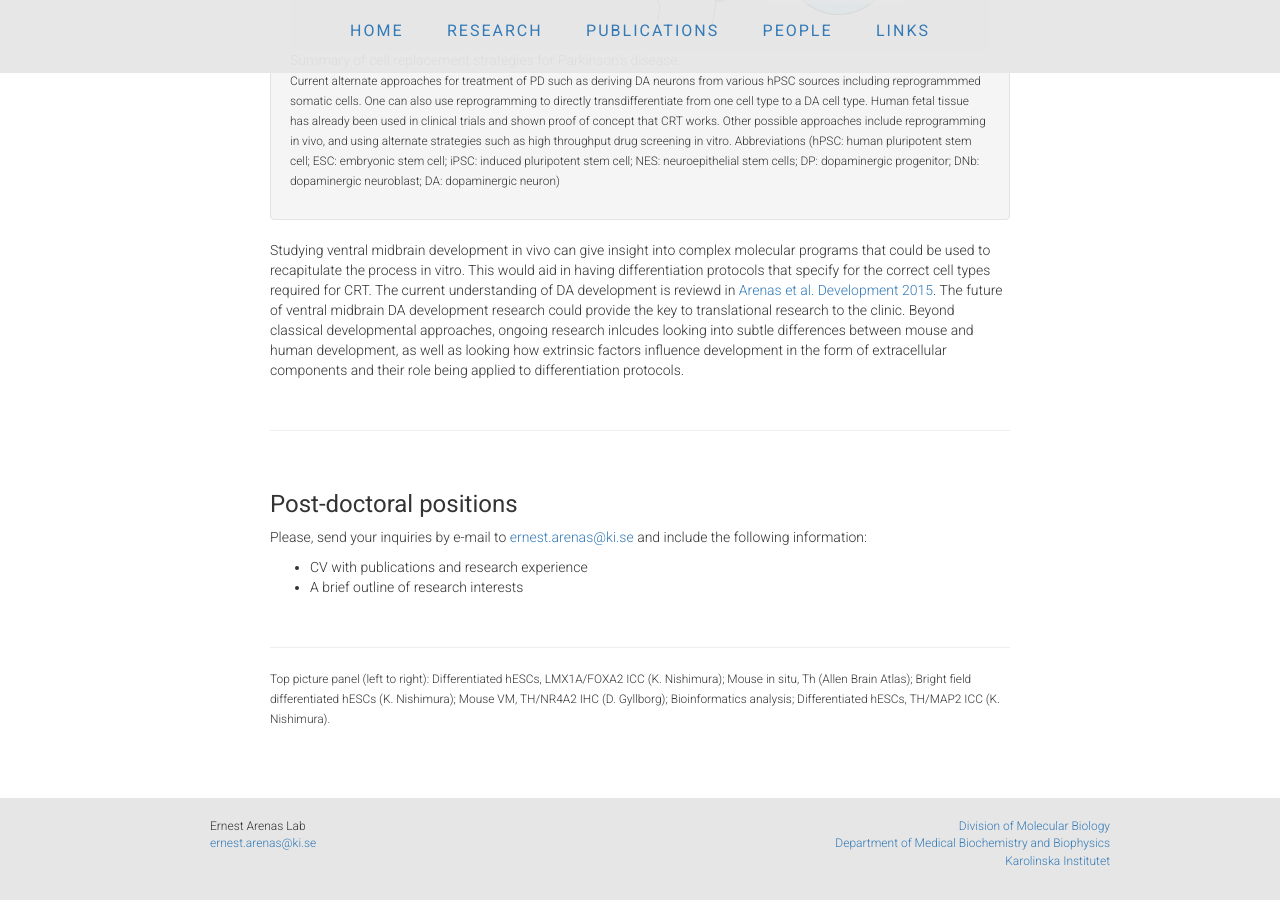
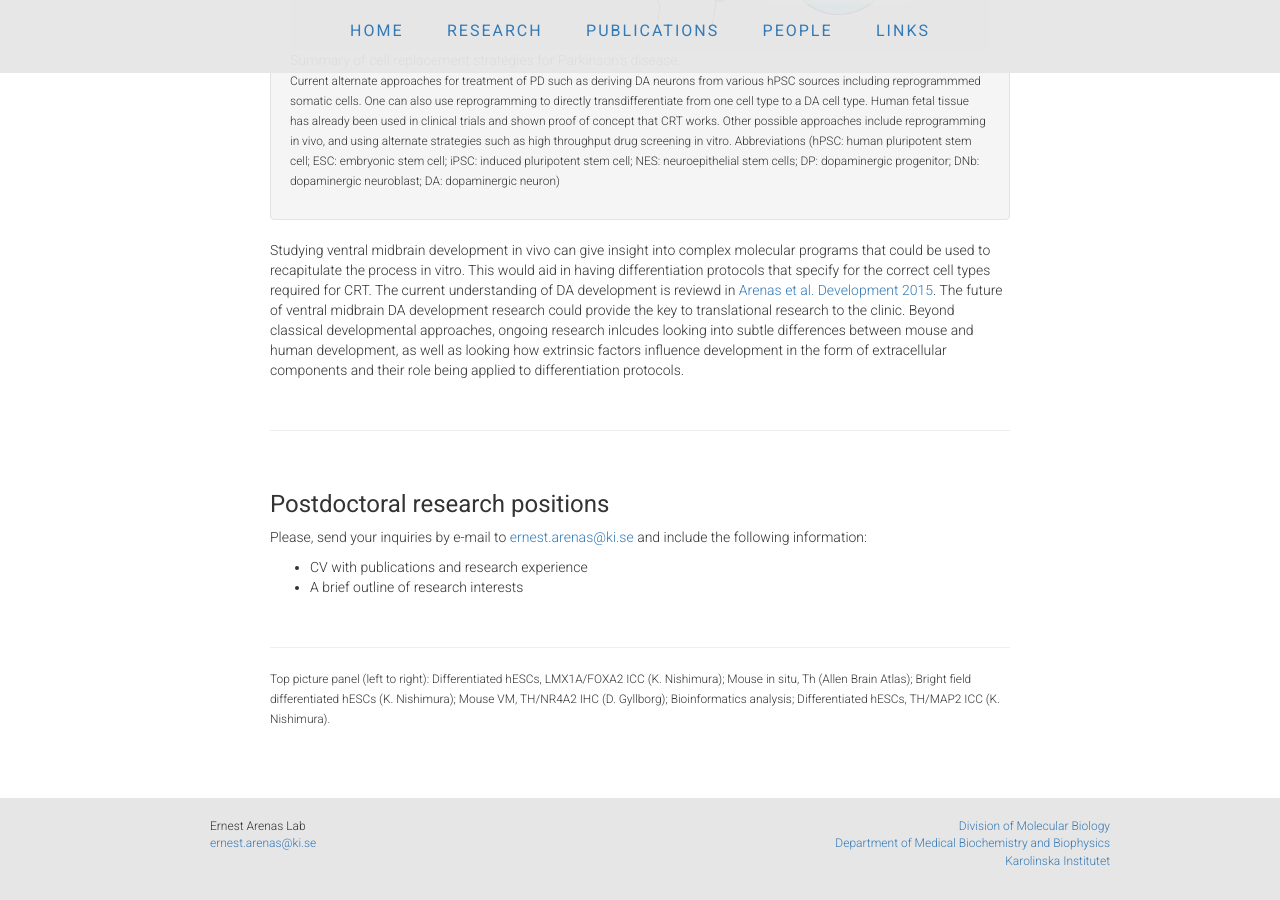
Before and after one commit to ArenasLab/arenaslab.github.io, a Jekyll site: the page research/index.html, which Jekyll copies as it is, in a window 1280 px wide and 900 px high, scrolled down 1740 px. Built offline with Jekyll 4.4.1, drawn with Linux system fonts in a browser that asks for light colours.

Commit message:
Update index.html

```diff
--- a/research/index.html
+++ b/research/index.html
@@ -103,7 +103,7 @@
 	 <p>&nbsp;<p>
 	       <hr>
 	       <p>&nbsp;<p>
-    <h3>Post-doctoral positions</h3>
+    <h3>Postdoctoral research positions</h3>
     <p>Please, send your inquiries by e-mail to <a href="mailto:ernest.arenas@ki.se">ernest.arenas@ki.se</a> and include the following information:</p>
     <ul>
       <li>CV with publications and research experience</li>
```
